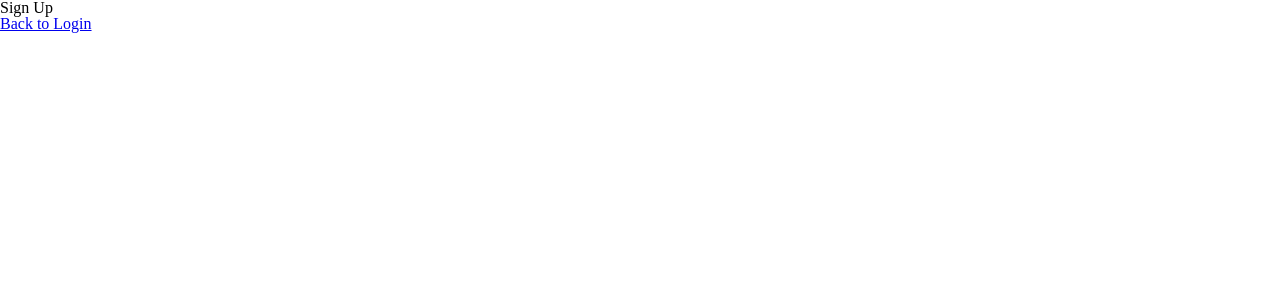
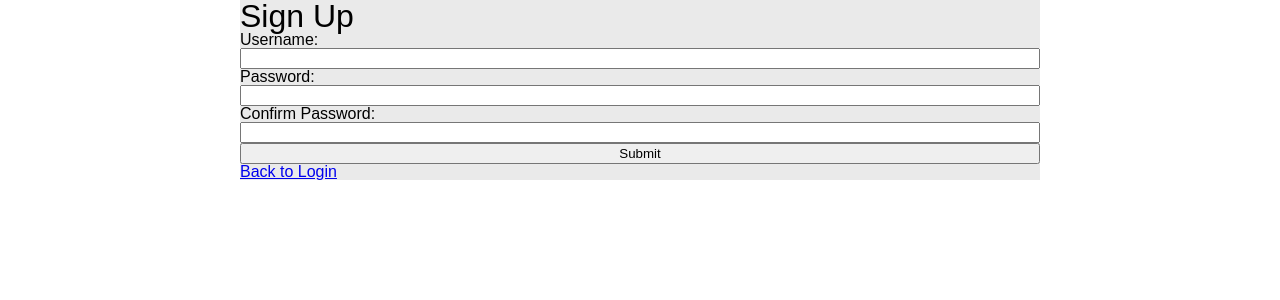
Before and after one commit to JakeBrowning90/volunteer-project-fe-1, a React (Vite) app: page /signup in a window 1280 px wide. Shown: the top 300 px of the page. Built offline with nearby package versions, Linux system fonts and the light colour scheme; no server answers.

Commit message:
Add placeholder style

```diff
--- a/src/components/SignupScreen.jsx
+++ b/src/components/SignupScreen.jsx
@@ -9,11 +9,60 @@ function SignupScreen(
   }
 ) {
   // State declarations
+  const [username, setUsername] = useState("");
+  const [password, setPassword] = useState("");
+  const [confirmPassword, setConfirmPassword] = useState("");
+
+  const [invalidSignup, setInvalidSignup] = useState(false);
+
   // Functions
+  function handleUsername(e) {
+    setUsername(e.target.value);
+  }
+
+  function handlePassword(e) {
+    setPassword(e.target.value);
+  }
+
+  function handleConfirmPassword(e) {
+    setConfirmPassword(e.target.value);
+  }
+
+  async function submitSignup(e) {
+    e.preventDefault();
+  }
   // Render
   return (
     <div>
       <h1>Sign Up</h1>
+      {invalidSignup && <p>Invalid signup</p>}
+      <form onSubmit={submitSignup}>
+        <label htmlFor="usernameInput">Username:</label>
+        <input
+          type="text"
+          name=""
+          id="usernameInput"
+          value={username}
+          onChange={handleUsername}
+        />
+        <label htmlFor="passwordInput">Password:</label>
+        <input
+          type="password"
+          name=""
+          id="passwordInput"
+          value={password}
+          onChange={handlePassword}
+        />
+        <label htmlFor="confirmPasswordInput">Confirm Password:</label>
+        <input
+          type="password"
+          name=""
+          id="confirmPasswordInput"
+          value={confirmPassword}
+          onChange={handleConfirmPassword}
+        />
+        <button>Submit</button>
+      </form>
       <Link to="/login">Back to Login</Link>
     </div>
   );
--- a/src/style.css
+++ b/src/style.css
@@ -1,3 +1,30 @@
+* {
+  font-family: Arial, Helvetica, sans-serif;
+}
+
+html,
+body {
+}
+
+body {
+  /* background-color: rgb(234, 234, 234); */
+  margin: 0 auto;
+  max-width: 800px;
+}
+
+header,
+main {
+  background-color: rgb(234, 234, 234);
+}
+h1 {
+  font-size: 2rem;
+}
+
 nav {
   border: 1px solid black;
 }
+
+form {
+  display: flex;
+  flex-direction: column;
+}
```
